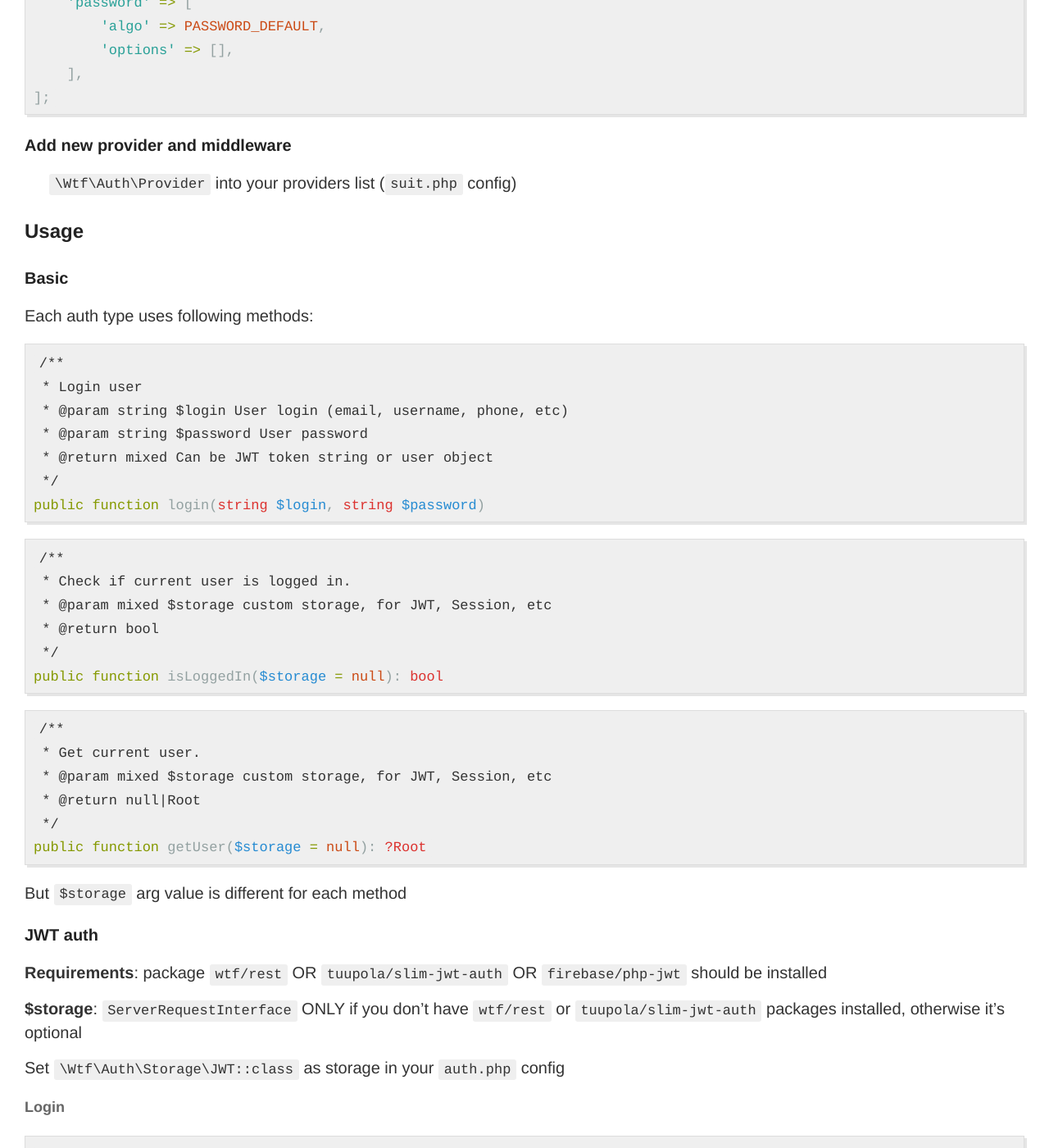
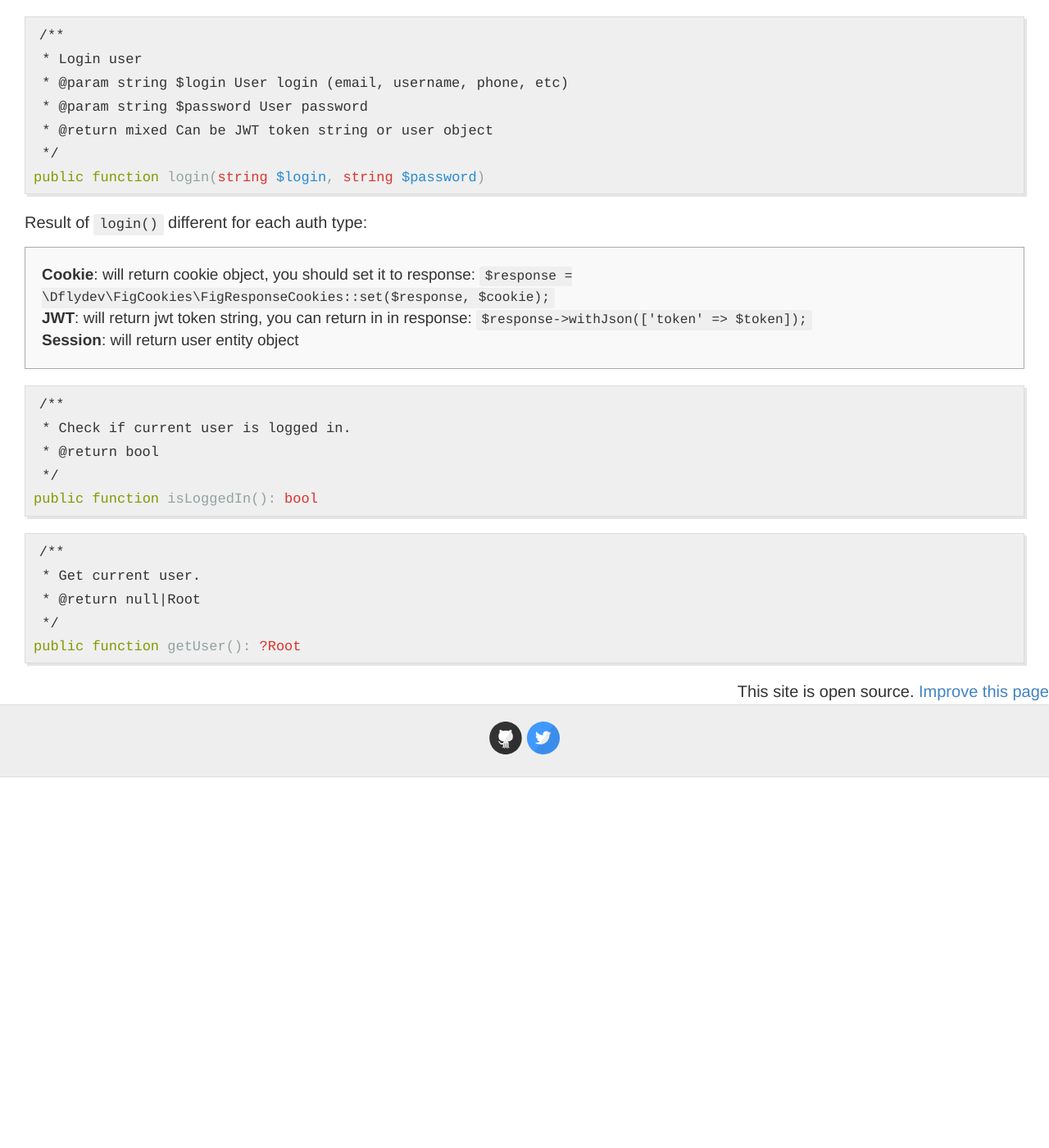
Before and after one commit to frameworkwtf/framework.wtf, a Jekyll site: the page built from auth.md, in a window 1280 px wide and 1400 px high, scrolled down 1262 px. Shown: the whole window at 82% size. Built offline with Jekyll 4.4.1, drawn with Linux system fonts in a browser that asks for light colours; after the commit the page ends 2210 px from its top, so only the background shows below that; some of the changed text lies outside the part shown.

Commit message:
Updated auth docs

````diff
--- a/auth.md
+++ b/auth.md
@@ -12,19 +12,6 @@
     - [Configure your app](#configure-your-app)
     - [Add new provider and middleware](#add-new-provider-and-middleware)
 * [Usage](#usage)
-    - [Basic](#basic)
-    - [JWT auth](#jwt-auth)
-        + [Login](#login)
-        + [Get user](#get-user)
-        + [Is Logged In](#is-logged-in)
-    - [Session auth](#session-auth)
-        + [Login](#login-1)
-        + [Get user](#get-user-1)
-        + [Is Logged In](#is-logged-in-1)
-    - [Cookie auth](#cookie-auth)
-        + [Login](#login-2)
-        + [Get user](#get-user-2)
-        + [Is Logged In](#is-logged-in-2)
 
 <!-- vim-markdown-toc -->
 
@@ -61,8 +48,6 @@
 
 ## Usage
 
-### Basic
-
 Each auth type uses following methods:
 
 ```php
@@ -75,172 +60,24 @@
 public function login(string $login, string $password)
 ```
 
+Result of `login()` different for each auth type:
+
+* **Cookie**: will return cookie object, you should set it to response: `$response = \Dflydev\FigCookies\FigResponseCookies::set($response, $cookie);`
+* **JWT**: will return jwt token string, you can return in in response: `$response->withJson(['token' => $token]);`
+* **Session**: will return user entity object
+
 ```php
 /**
  * Check if current user is logged in.
- * @param mixed $storage custom storage, for JWT, Session, etc
  * @return bool
  */
-public function isLoggedIn($storage = null): bool
+public function isLoggedIn(): bool
 ```
 
 ```php
 /**
  * Get current user.
- * @param mixed $storage custom storage, for JWT, Session, etc
  * @return null|Root
  */
-public function getUser($storage = null): ?Root
+public function getUser(): ?Root
 ```
-
-But `$storage` arg value is different for each method
-
-### JWT auth
-
-**Requirements**: package `wtf/rest`  OR `tuupola/slim-jwt-auth` OR `firebase/php-jwt` should be installed
-
-**$storage**: `ServerRequestInterface` ONLY if you don't have `wtf/rest` or `tuupola/slim-jwt-auth` packages installed, otherwise it's optional
-
-Set `\Wtf\Auth\Storage\JWT::class` as storage in your `auth.php` config
-
-#### Login
-
-```php
-<?php
-//$root is any class in your app
-$login = 'user@example.com';
-$password = 'qwerty';
-//Return JWT token string
-$token = $root->auth->login($login, $password);
-if($token) {
-    return $response->withJson(['token' => $token]);
-}
-
-return $response->withStatus(401);
-```
-
-#### Get user
-
-```php
-<?php
-//$root is any class in your app
-
-$user = $root->auth->getUser(); //you should pass $request arg if you do NOT have wtf/rest or tuupola/slim-jwt-auth packages installed
-if($user) {
-    var_dump($user->getData());
-}
-```
-
-#### Is Logged In
-
-```php
-<?php
-//$root is any class in your app
-
-$loggedIn = $root->auth->isLoggedIn(); //you should pass $request arg if you do NOT have wtf/rest or tuupola/slim-jwt-auth packages installed
-if($loggedIn) {
-    return $response->withStatus(200);
-}
-
-return $response->withStatus(401);
-```
-
-### Session auth
-
-**Requirements**: php ext `session` should be installed
-
-**$storage**: `null`
-
-Set `\Wtf\Auth\Storage\Session::class` as storage in your `auth.php` config
-
-#### Login
-
-```php
-<?php
-//$root is any class in your app
-$login = 'user@example.com';
-$password = 'qwerty';
-
-$user = $root->auth->login($login, $password);
-if($user) {
-    return $response->withStatus(200);
-}
-
-return $response->withStatus(401);
-```
-
-#### Get user
-
-```php
-<?php
-//$root is any class in your app
-
-$user = $root->auth->getUser();
-if($user) {
-    var_dump($user->getData());
-}
-```
-
-#### Is Logged In
-
-```php
-<?php
-//$root is any class in your app
-
-$loggedIn = $root->auth->isLoggedIn();
-if($loggedIn) {
-    return $response->withStatus(200);
-}
-
-return $response->withStatus(401);
-```
-
-### Cookie auth
-
-**Requirements**: package `dflydev/fig-cookies` should be installed
-
-**$storage**: `ServerRequestInterface`
-
-Set `\Wtf\Auth\Storage\Cookie::class` as storage in your `auth.php` config
-
-#### Login
-
-```php
-<?php
-//$root is any class in your app
-$login = 'user@example.com';
-$password = 'qwerty';
-
-$cookie = $root->auth->login($login, $password);
-if($cookie) {
-    return \Dflydev\FigCookies\FigResponseCookies::set($response, $cookie);
-}
-
-return $response->withStatus(401);
-```
-
-#### Get user
-
-```php
-<?php
-//$root is any class in your app
-
-$user = $root->auth->getUser($request);
-if($user) {
-    var_dump($user->getData());
-}
-```
-
-#### Is Logged In
-
-```php
-<?php
-//$root is any class in your app
-
-$loggedIn = $root->auth->isLoggedIn($request);
-if($loggedIn) {
-    return $response->withStatus(200);
-}
-
-return $response->withStatus(401);
-```
````
